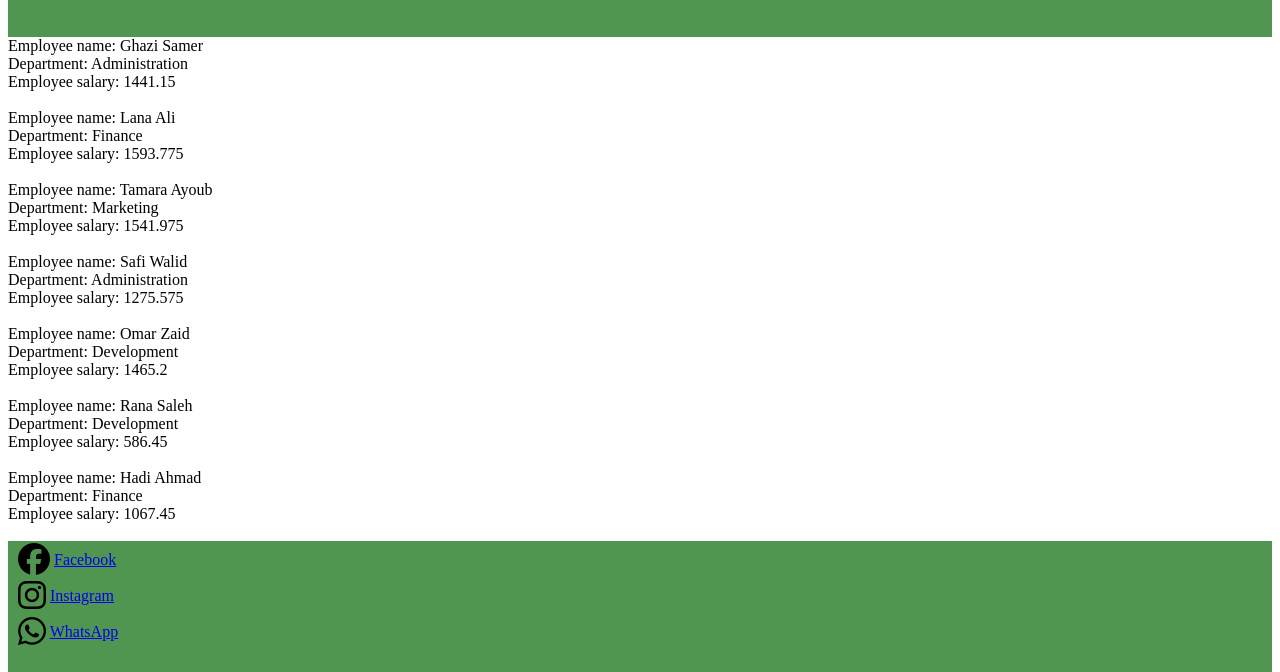
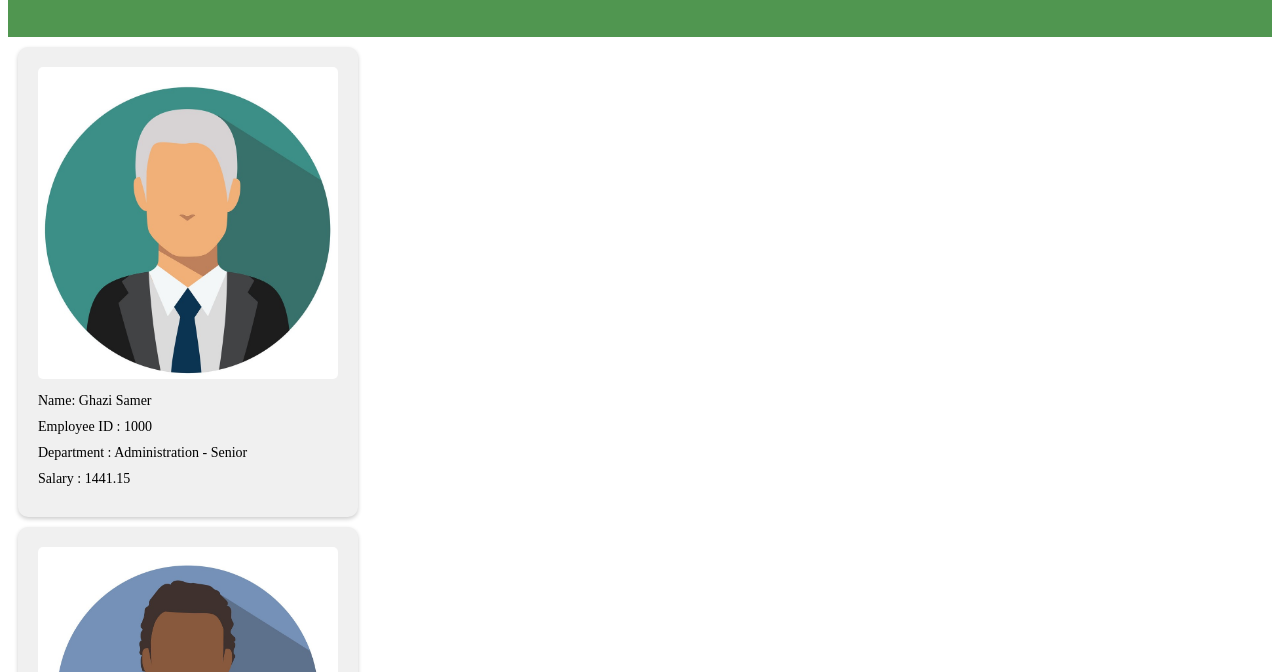
Before and after one commit to wasfy97/HR-management-system, a plain HTML site: page index.html in a window 1280 px wide. Shown: the part 120-792 px from the top of the page. Drawn offline with Linux system fonts and the light colour scheme.

Commit message:
using constructor instead of literal object

```diff
--- a/App.js
+++ b/App.js
@@ -1,16 +1,19 @@
-'use strict'
-function Employee(fullName, department, level) {
+"use strict"
+
+function Employee(fullName, department, level, imageURL) {
   this.fullName = fullName;
   this.department = department;
   this.level = level;
+  this.imageURL = imageURL;
+  this.salary = 0;
+  this.employeeID = null;
+  this.card = null;
+}
+Employee.prototype.idCounter = 1000;
 
-  }
-
-
-  Employee.prototype.generateEmployeeId = function() {
-    this.id = Math.floor(Math.random() * 9000) + 1000;
+Employee.prototype.generateEmployeeID = function() {
+  this.employeeID = Employee.prototype.idCounter++;
 };
-
 
 Employee.prototype.calculateSalary = function() {
   let minSalary, maxSalary;
@@ -36,29 +39,66 @@ function Employee(fullName, department, level) {
 };
 
 Employee.prototype.render = function() {
-    document.write('Employee name: ' + this.fullName + '<br>');
-    document.write('Department: ' + this.department + '<br>');
-    document.write('Employee salary: ' + this.salary + '<br><br>');
+  const card = document.createElement("div");
+  card.classList.add("card");
+
+  const image = document.createElement("img");
+  image.src = this.imageURL;
+  card.appendChild(image);
+
+  const nameElement = document.createElement("p");
+  nameElement.textContent = "Name: " + this.fullName;
+  card.appendChild(nameElement);
+
+  const idElement = document.createElement("p");
+  idElement.textContent = "Employee ID : " + this.employeeID;
+  card.appendChild(idElement);
+
+  const departmentElement = document.createElement("p");
+  departmentElement.textContent = "Department : " + this.department + " - " + this.level;
+  card.appendChild(departmentElement);
+
+  const salaryElement = document.createElement("p");
+  salaryElement.textContent = "Salary : " + this.salary.toFixed(2);
+  card.appendChild(salaryElement);
+
+  this.card = card;
 };
 
-
-  let employees = [
-    new Employee('Ghazi Samer', 'Administration', 'Senior'),
-    new Employee('Lana Ali', 'Finance', 'Senior'),
-    new Employee('Tamara Ayoub', 'Marketing', 'Senior'),
-    new Employee('Safi Walid', 'Administration', 'Mid-Senior'),
-    new Employee('Omar Zaid', 'Development', 'Senior'),
-    new Employee('Rana Saleh', 'Development', 'Junior'),
-    new Employee('Hadi Ahmad', 'Finance', 'Mid-Senior')
+const employees = [
+  new Employee("Ghazi Samer", "Administration", "Senior", "Assets/Ghazi.jpg"),
+  new Employee("Lana Ali", "Finance", "Senior", "Assets/Lana.jpg"),
+  new Employee("Tamara Ayoub", "Marketing", "Senior", "Assets/Tamara.jpg"),
+  new Employee("Safi Walid", "Administration", "Mid-Senior", "Assets/Safi.jpg"),
+  new Employee("Omar Zaid", "Development", "Senior", "Assets/Omar.jpg"),
+  new Employee("Rana Saleh", "Development", "Junior", "Assets/Rana.jpg"),
+  new Employee("Hadi Ahmad", "Finance", "Mid-Senior", "Assets/Hadi.jpg")
 ];
 
+const employeesByDepartment = {};
 
-  for (var i = 0; i < employees.length; i++) {
-    employees[i].generateEmployeeId();
-    employees[i].calculateSalary();
+employees.forEach(function(employee) {
+  if (!employeesByDepartment.hasOwnProperty(employee.department)) {
+    employeesByDepartment[employee.department] = [];
   }
+  employeesByDepartment[employee.department].push(employee);
+});
+
+for (const department in employeesByDepartment) {
+  if (employeesByDepartment.hasOwnProperty(department)) {
+    const departmentEmployees = employeesByDepartment[department];
+
+    const section = document.createElement("section");
+    section.classList.add("department-section");
+
+    departmentEmployees.forEach(function(employee) {
+      employee.generateEmployeeID();
+      employee.calculateSalary();
+      employee.render();
+      section.appendChild(employee.card);
+    });
 
 
-  for (var i = 0; i < employees.length; i++) {
-    employees[i].render();
+    document.body.appendChild(section);
   }
+}
--- a/index.html
+++ b/index.html
@@ -7,6 +7,7 @@
     <title>Employee Information</title>
     <script src="https://kit.fontawesome.com/49087819e5.js" crossorigin="anonymous"></script>
     <link rel="stylesheet" href="style.css">
+    <link rel="stylesheet" href="style2.css">
 </head>
 <body>
     <header>
@@ -20,6 +21,7 @@
 
       <main>
         <script src="App.js"></script>
+
       </main>
 
       <footer>
--- /dev/null
+++ b/style2.css
@@ -0,0 +1,36 @@
+.card-container {
+    display: flex;
+    flex-wrap: wrap;
+    justify-content: center;
+    align-items: flex-start;
+  }
+
+  .card {
+    width: 300px;
+    margin: 10px;
+    padding: 20px;
+    border-radius: 10px;
+    background-color: #f0f0f0;
+    box-shadow: 0 2px 4px rgba(0, 0, 0, 0.2);
+  }
+
+  .card img {
+    width: 100%;
+    height: auto;
+    border-radius: 5px;
+  }
+
+  .card-details {
+    margin-top: 20px;
+  }
+
+  .card h2 {
+    margin: 0;
+    font-size: 18px;
+    font-weight: bold;
+  }
+
+  .card p {
+    margin: 10px 0;
+    font-size: 14px;
+  }
```
Also changed, not shown: Assets/Ghazi.jpg (added), Assets/Hadi.jpg (added), Assets/Lana.jpg (added), Assets/Omar.jpg (added), Assets/Rana.jpg (added), Assets/Safi.jpg (added), Assets/Tamara.jpg (added). Lines whose indentation alone changed are shown as unchanged.
